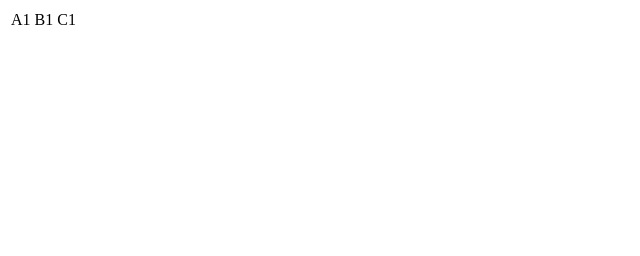
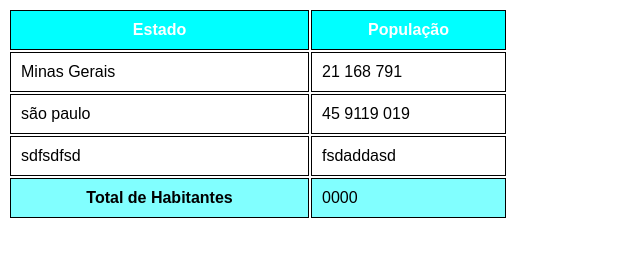
Before and after one commit to MarcondesMateusS2/html-css, a plain HTML site: page Exercicios/Ex.23/tabela002.html in a window 1280 px wide. Shown: the whole page, without its empty margins (0-640 px from the left). Drawn offline with Linux system fonts and the light colour scheme.

Commit message:
Update tabela002.html

```diff
--- a/Exercicios/Ex.23/tabela002.html
+++ b/Exercicios/Ex.23/tabela002.html
@@ -5,26 +5,63 @@
     <meta http-equiv="X-UA-Compatible" content="IE=edge">
     <meta name="viewport" content="width=device-width, initial-scale=1.0">
     <title>Tabelas grandes</title>
+    <style>
+        body{
+            font-family: Arial, Helvetica, sans-serif;
+        }
+
+       table{
+        width: 500px;
+       }
+
+       td, th {
+        border: 1px solid black;
+        padding: 10px;
+       }
+
+       thead{
+        background-color: aqua;
+        color: white;
+       }
+
+       tfoot{
+        background-color: rgba(0, 255, 255, 0.493);
+
+       }
+    </style>
 </head>
 <body>
 
     <table>
-        <tr>
-             <td>A1</td>
-             <td>B1</td>
-             <td>C1</td>
-        </tr>
-        <tr>
+        <thead>
+            <tr>
+                <th>Estado</th>
+                <th>População</th>
+            </tr>
+        <tbody>
+            <tr>
+                <td>Minas Gerais</td>
+                <td>21 168 791</td>
+            </tr>
 
 
+            <tr>
+                <td>são paulo</td>
+                <td>45 9119 019</td>
+            </tr>
+            <tr>
+                <td>sdfsdfsd</td>
+                <td>fsdaddasd</td>
+            </tr>
 
-        </tr>
+        </tbody>
+        <tfoot>
 
-
-
-
-
+            <tr>
+                <th>Total de Habitantes</th>
+                <td>0000</td>
+            </tr>
+        </tfoot>
     </table>
-
 </body>
 </html>
```
